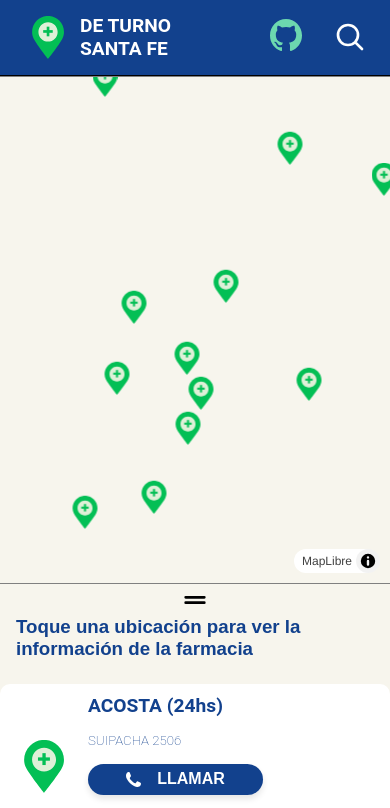
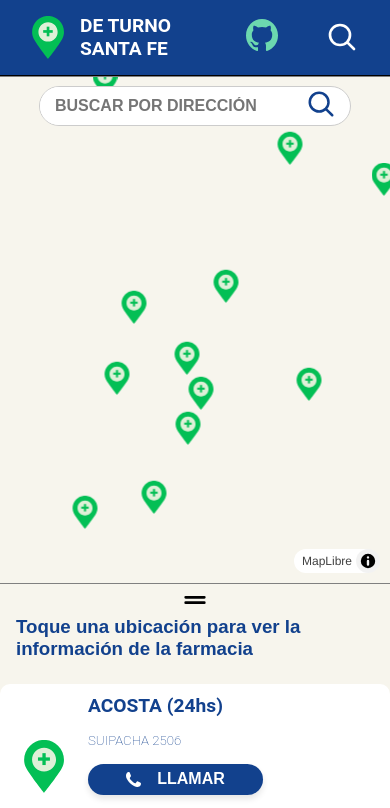
Before and after one commit to CarloFAProfumieri/deturnoar, a website: page index.html in a window 390 px wide. Both pictures are taken after a click on the picture 350 px from the left and 37 px from the top of the page. Shown: the top 808 px of the page. Drawn offline with nearby package versions, Linux system fonts and the light colour scheme; no server answers.

Commit message:
added search box full functionality to mobile
changed footer text

```diff
--- a/index.html
+++ b/index.html
@@ -32,7 +32,7 @@
             <a href="https://github.com/CarloFAProfumieri/deturnoar" target="_blank">
                 <img src="public/github-mark.svg" class="contact-icon" alt="GitHub Repository">
             </a>
-            <img src="public/search-button-toggle.svg" class="search-icon" id="searchToggle" alt="Mostrar búsqueda">
+                <img src="public/search-button-toggle.svg" class="search-icon" id="searchToggle" alt="Mostrar búsqueda">
         </div>
     </div>
     <div class="search-form-container">
@@ -43,6 +43,14 @@
             </button>
         </form>
     </div>
+  </div>
+  <div class="search-form-container" id="mobile-search">
+      <form class="search-form"  >
+          <input type="text" placeholder="BUSCAR POR DIRECCIÓN" aria-label="Buscar por dirección">
+          <button type="submit">
+              <img src="public/search-button.svg" alt="buscar">
+          </button>
+      </form>
   </div>
   <div class="main-container">
       <div id="map">
@@ -96,7 +104,7 @@
       </div>
   </div>
   <div class="footer">
-      <p class="footer-text">&copy;2025 DE TURNO ARGENTINA - Licenciado bajo <a href="LICENSE">MIT License</a></p>
+      <p class="footer-text">&copy;2025 DE TURNO ARGENTINA - Fuente: <a href="https://colfarsfe.org.ar/wp-content/uploads/2025/04/Afiche-Turnos-Abril-2025.pdf" target="_blank" rel="nofollow">Colegio de Farmaceuticos Santa Fe</a></p>
   </div>
 </body>
 </html>
--- a/script.js
+++ b/script.js
@@ -289,10 +289,12 @@ function orderCardsByDistance(lat, lon) {
     });
 }
 
-function addSearchListener(){
+function addSearchListener() {
     document.addEventListener("DOMContentLoaded", function () {
-        // Select the form
-        const searchForm = document.querySelector(".search-form");
+        // Select all search forms
+        const searchForms = document.querySelectorAll(".search-form");
+
+        searchForms.forEach(searchForm => {
             const searchButton = searchForm.querySelector("button"); // Select the button
 
             // Add event listener to handle submit
@@ -303,10 +305,10 @@ function addSearchListener(){
                 const addressInput = searchForm.querySelector("input").value.trim();
 
                 if (addressInput) {
-                let searchInput = addressInput + ", SANTA FE DE LA VERA CRUZ, SANTA FE, ARGENTINA"
+                    let searchInput = addressInput + ", SANTA FE DE LA VERA CRUZ, SANTA FE, ARGENTINA";
                     console.log("Buscando:", searchInput);
 
-                // pongo un indicador de que se está fetcheando la direccion
+                    // Show loading indicator
                     searchButton.disabled = true;
                     searchButton.innerHTML = `<img src="public/loading-spinner.svg" class="spinner" alt="cargando">`;
 
@@ -319,20 +321,19 @@ function addSearchListener(){
                             searchInputPin.src = "public/classic-pin.svg";
                             searchInputPin.style.width = '35px';
                             center(lon, lat, 14);
-                        orderCardsByDistance(lat,lon);
+                            orderCardsByDistance(lat, lon);
                             if (personalAddressPin) {
-                            personalAddressPin.remove()
+                                personalAddressPin.remove();
                             }
                             personalAddressPin = new maplibregl.Marker({
                                 element: searchInputPin,
                                 anchor: 'bottom'
                             }).setLngLat([lon, lat]).addTo(map);
-
                         } else {
                             console.log("No se encontró la dirección");
                         }
                     }).catch(error => {
-                    console.error("Error de la api de coordenadas: ", error);
+                        console.error("Error de la API de coordenadas: ", error);
                     }).finally(() => {
                         // Reset button state
                         searchButton.disabled = false;
@@ -343,9 +344,22 @@ function addSearchListener(){
                 }
             });
         });
+    });
 }
+function addMobileSearchButtonListener() {
+    const searchBox = document.getElementById("mobile-search");
 
+    document.getElementById("searchToggle").addEventListener("click", function () {
+        if (searchBox.classList.contains("visible")) {
+            searchBox.classList.remove("visible");
+        } else {
+            searchBox.classList.add("visible");
+        }
+    });
+}
 addSearchListener();
+addMobileSearchButtonListener();
+
 let map = new maplibregl.Map({
     style: 'https://tiles.openfreemap.org/styles/bright',
     container: 'map',
--- a/styles.css
+++ b/styles.css
@@ -111,7 +111,7 @@ html, body {
 
 .contact-icon{
     width: 2rem;
-    margin: 0.5rem;
+    margin: 1rem;
 }
 .contact-button-icon{
     width: 1.5rem;
@@ -131,6 +131,7 @@ html, body {
     align-items: center;
     background-color: #12418d;
     height: 11vh;
+    z-index: 1000;
 }
 
 .search-form {
@@ -200,7 +201,7 @@ html, body {
 .search-form input {
     flex: 1;
     border: none;
-    padding: 10px;
+    padding: 10px 10px 10px 15px;
     font-size: 1rem;
     font-weight: bold;
     color: #12418d;
@@ -221,7 +222,7 @@ html, body {
 }
 
 .search-form button:hover {
-    background-color: #a4e4c8;
+    background-color: #a4d4e4;
 }
 
 #map{
@@ -252,36 +253,86 @@ html, body {
 .search-icon {
     display: none;
 }
+#mobile-search {
+display: none;
+}
 
 @media (max-width: 768px) {
-    .search-icon{
+    .search-form input{
+        min-width: 0;
+    }
+    .search-form button{
+        width: 5vh;
+        flex-shrink: 0;
+    }
+    .search-form {
+        flex:1;
+        border: 1px solid #ccc;
+        border-radius: 150px;
+        overflow: hidden;
+        width: 300px;
+        align-self: center;
+        background-color: white;
+        max-height: 5vh;
+    }
+    .search-icon {
         display: flex;
         width: 2rem;
-        margin: 0.5rem;
+        margin: 1rem;
         cursor: pointer;
     }
-    .navbar{
+
+    .navbar {
         align-items: stretch;
     }
-    .header-container{
+
+    .header-container {
         flex-grow: 1;
         justify-content: space-between;
         padding: 0 1rem;
     }
-    .search-form-container{
+
+    .search-form-container {
         display: none;
     }
-    .footer{
+
+    #mobile-search {
+        display: flex;
+        position: absolute;
+        top: 9vh;
+        left: 0;
+        right: 0;
+        width: 80%;
+        margin: 0 auto;
+        background: transparent;
+        padding: 10px;
+        border-radius: 5px;
+        z-index: 900;
+        opacity: 0;
+        transform: translateY(-65%);
+        transition: opacity 0.2s ease-out, transform 0.2s ease-out;
+    }
+
+
+    #mobile-search.visible {
+        display: flex; /* Show the element */
+        opacity: 1;
+        transform: translateY(0) scale(1);
+    }
+
+    .footer {
         flex-direction: column;
         text-align: center;
     }
+
     .main-container {
         flex-direction: column;
         align-items: center;
         width: 100vw;
         padding: 0;
     }
-    .list-header{
+
+    .list-header {
         display: none;
     }
 
@@ -295,36 +346,44 @@ html, body {
         width: 100%;
         padding: 0;
     }
-    div .mobile-hint{
+
+    div .mobile-hint {
         display: flex;
         align-items: center;
         flex-direction: column;
         margin: 0;
     }
-    ul{
+
+    ul {
         margin: 0;
     }
-    .mobile-hint{
+
+    .mobile-hint {
         display: block;
         margin: .5rem;
         width: 100%;
     }
-    .mobile-hint h3{
+
+    .mobile-hint h3 {
         margin: 0;
         padding: 0 1rem;
     }
-    .mobile-hint img{
+
+    .mobile-hint img {
         max-width: 2rem;
     }
+
     .card-list {
         max-height: 50vh;
         min-width: 90%;
     }
-    .contact-button-icon{
+
+    .contact-button-icon {
         width: 3vw;
         min-width: 15px;
     }
-    .contact-button{
+
+    .contact-button {
         width: 35vw;
         min-width: 175px;
         font-size: 1rem;
```
Lines whose indentation alone changed are shown as unchanged.
